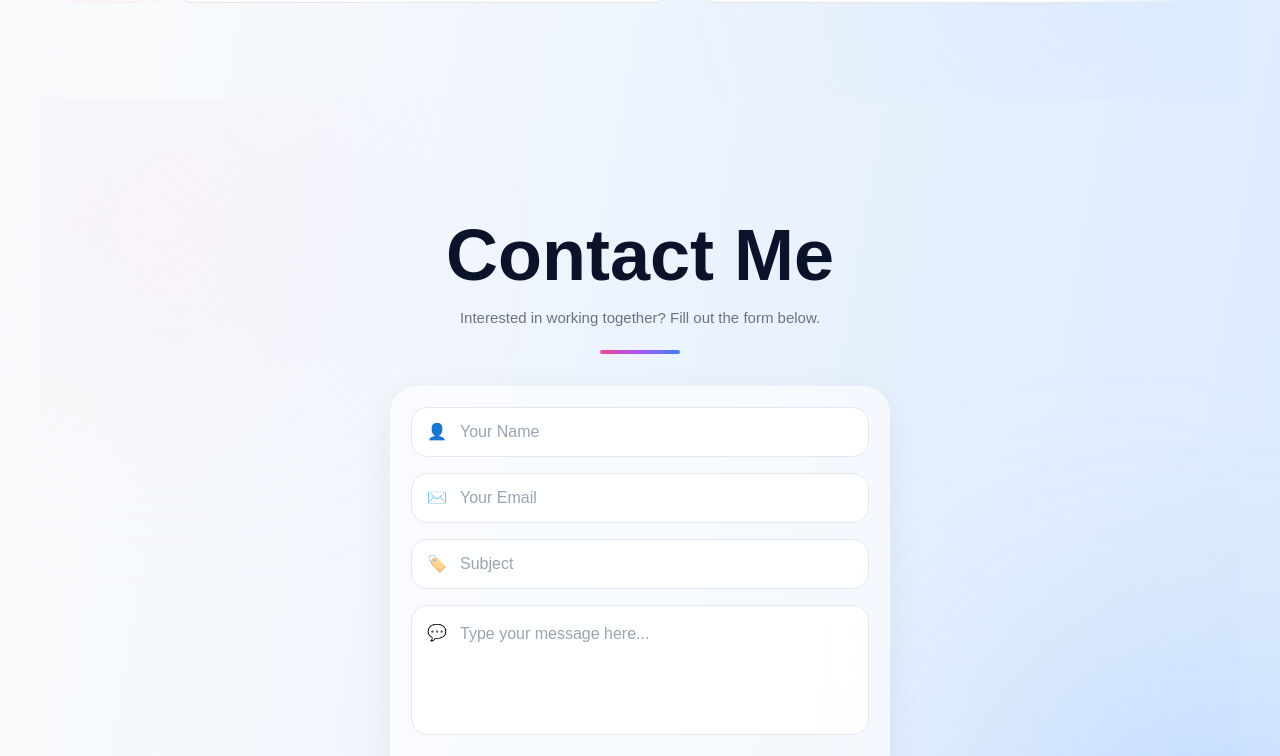
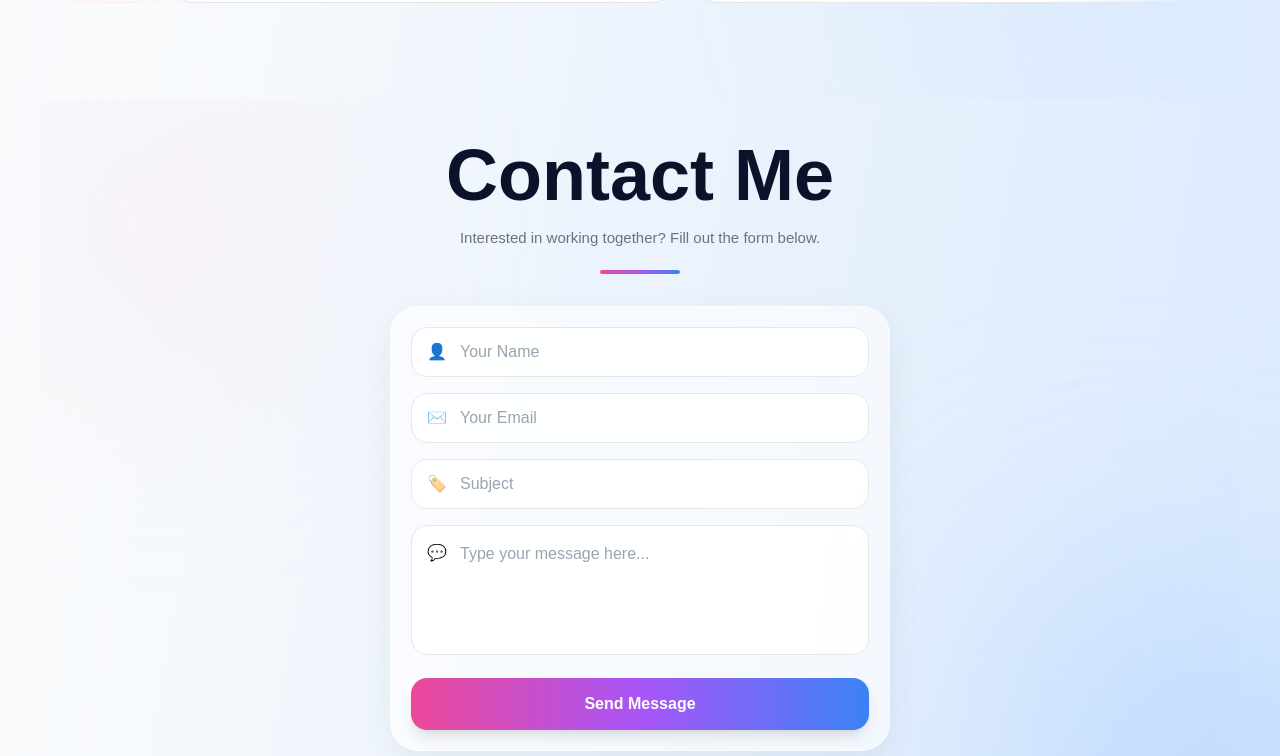
Before and after one commit to lintangntyas/portfolio, a Next.js app: page / in a window 1280 px wide. Shown: the part 6399-7155 px from the top of the page. Built offline with nearby package versions, Linux system fonts and the light colour scheme.

Commit message:
Update page.js

```diff
--- a/app/page.js
+++ b/app/page.js
@@ -1655,9 +1655,9 @@ export default function Home() {
           w-full
           px-6
           md:px-8
-          pt-[120px]
+          pt-[40px]
           pb-8
-          scroll-mt-[180px]
+          scroll-mt-[90px]
           overflow-hidden
         "
       >
```
